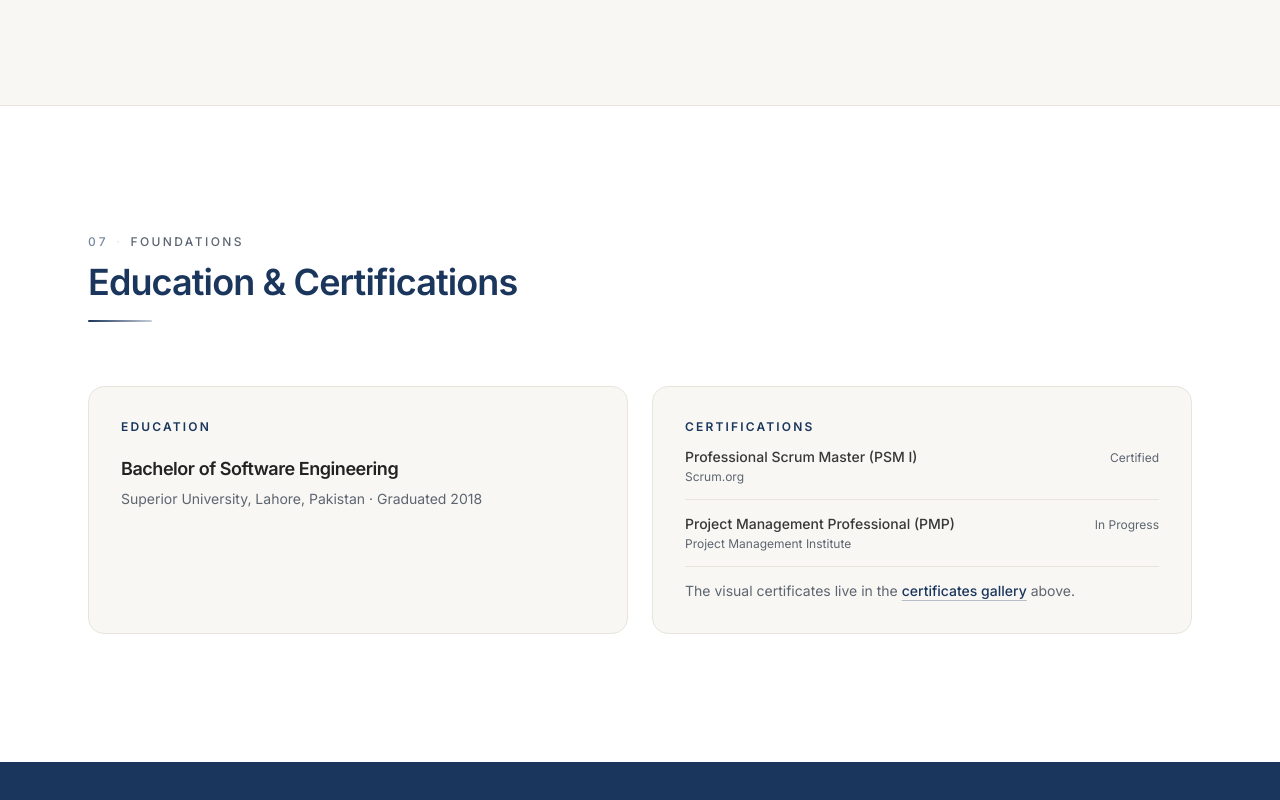
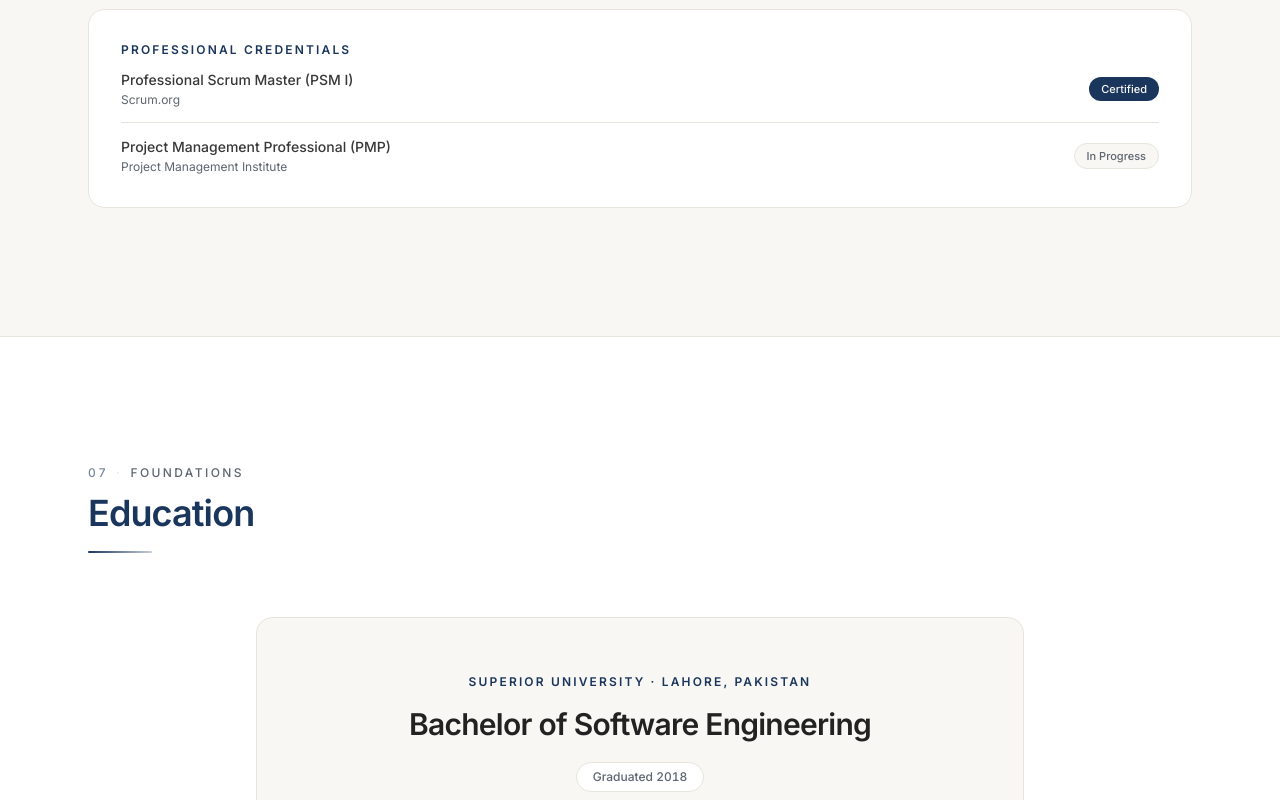
Before and after one commit to uncrownedprince786-collab/Abdul-Raheem-Portfolio-Website, a Next.js app: page / in a window 1280 px wide. Shown: the part 8140-8940 px from the top of the page. Built offline with nearby package versions, Linux system fonts and the light colour scheme.

Commit message:
Consolidate all credentials into certificates section, simplify Education

```diff
--- a/app/page.tsx
+++ b/app/page.tsx
@@ -651,47 +651,65 @@ export default function Home() {
               );
             })}
           </div>
+
+          <div data-reveal className="mt-8 rounded-2xl border border-hairline bg-paper p-7 md:p-8">
+            <h3 className="text-xs font-semibold uppercase tracking-[0.18em] text-navy">
+              Professional credentials
+            </h3>
+            <ul className="mt-2 divide-y divide-hairline">
+              {[
+                {
+                  name: "Professional Scrum Master (PSM I)",
+                  issuer: "Scrum.org",
+                  status: "Certified",
+                  done: true,
+                },
+                {
+                  name: "Project Management Professional (PMP)",
+                  issuer: "Project Management Institute",
+                  status: "In Progress",
+                  done: false,
+                },
+              ].map((cred) => (
+                <li key={cred.name} className="flex flex-wrap items-center justify-between gap-x-4 gap-y-1 py-3.5 first:pt-1 last:pb-0">
+                  <span>
+                    <span className="block text-sm font-medium text-ink/90">{cred.name}</span>
+                    <span className="mt-0.5 block text-xs text-mist">{cred.issuer}</span>
+                  </span>
+                  <span
+                    className={`shrink-0 rounded-full px-3 py-1 text-[11px] font-medium ${
+                      cred.done ? "bg-navy text-ivory" : "border border-hairline bg-ivory text-mist"
+                    }`}
+                  >
+                    {cred.status}
+                  </span>
+                </li>
+              ))}
+            </ul>
+          </div>
         </div>
       </section>
 
-      {/* ====================== EDUCATION & PROFESSIONAL ====================== */}
+      {/* ============================= EDUCATION ============================= */}
       <section id="education" aria-labelledby="education-title" className="scroll-mt-24 border-t border-hairline bg-paper">
         <div className="mx-auto max-w-6xl px-6 py-24 md:py-32">
-          <SectionHeading id="education-title" num="07" eyebrow="Foundations" title="Education & Certifications" />
+          <SectionHeading id="education-title" num="07" eyebrow="Foundations" title="Education" />
 
-          <div className="grid gap-6 md:grid-cols-2">
-            <div data-reveal className="rounded-2xl border border-hairline bg-ivory p-8">
-              <h3 className="text-xs font-semibold uppercase tracking-[0.18em] text-navy">Education</h3>
-              <p className="mt-5 text-lg font-semibold tracking-tight text-ink">
-                Bachelor of Software Engineering
-              </p>
-              <p className="mt-1.5 text-sm text-mist">Superior University, Lahore, Pakistan · Graduated 2018</p>
-            </div>
-
-            <div data-reveal style={delay(120)} className="rounded-2xl border border-hairline bg-ivory p-8">
-              <h3 className="text-xs font-semibold uppercase tracking-[0.18em] text-navy">Certifications</h3>
-              <ul className="mt-3 divide-y divide-hairline">
-                {[
-                  { name: "Professional Scrum Master (PSM I)", issuer: "Scrum.org", status: "Certified" },
-                  { name: "Project Management Professional (PMP)", issuer: "Project Management Institute", status: "In Progress" },
-                ].map((cert) => (
-                  <li key={cert.name} className="group flex items-baseline justify-between gap-4 py-3.5 first:pt-0 last:pb-0">
-                    <span>
-                      <span className="block text-sm font-medium text-ink/90">{cert.name}</span>
-                      <span className="mt-0.5 block text-xs text-mist">{cert.issuer}</span>
-                    </span>
-                    <span className="shrink-0 text-xs text-mist">{cert.status}</span>
-                  </li>
-                ))}
-                <li className="pt-3.5 text-sm text-mist">
-                  The visual certificates live in the{" "}
-                  <a href="#certificates" className="font-medium text-navy underline decoration-navy/30 underline-offset-4 hover:decoration-navy">
-                    certificates gallery
-                  </a>{" "}
-                  above.
-                </li>
-              </ul>
-            </div>
+          <div data-reveal className="mx-auto max-w-3xl rounded-2xl border border-hairline bg-ivory p-9 text-center md:p-14">
+            <p className="text-xs font-semibold uppercase tracking-[0.18em] text-navy">
+              Superior University · Lahore, Pakistan
+            </p>
+            <h3 className="mt-4 text-2xl font-semibold tracking-tight text-ink md:text-3xl">
+              Bachelor of Software Engineering
+            </h3>
+            <p className="mt-5 inline-block rounded-full border border-hairline bg-paper px-4 py-1.5 text-xs font-medium tabular-nums text-mist">
+              Graduated 2018
+            </p>
+            <p className="mx-auto mt-6 max-w-xl text-sm leading-relaxed text-mist">
+              The engineering foundation behind the delivery work: software
+              lifecycles, system thinking, and how technical decisions shape
+              timelines.
+            </p>
           </div>
         </div>
       </section>
```
